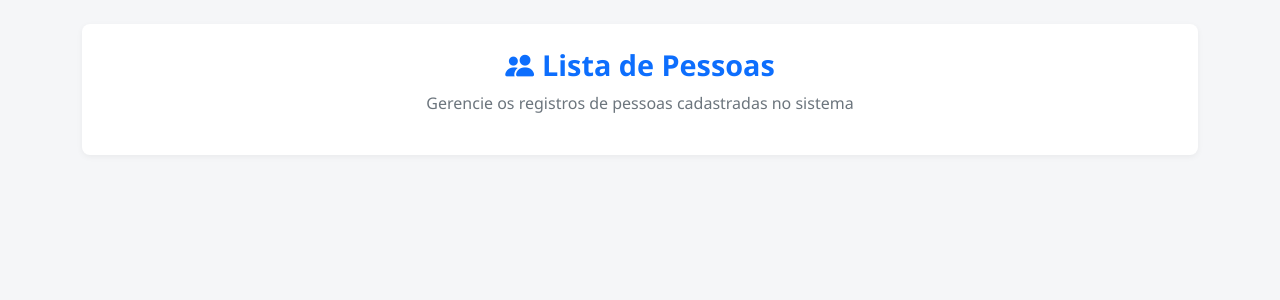
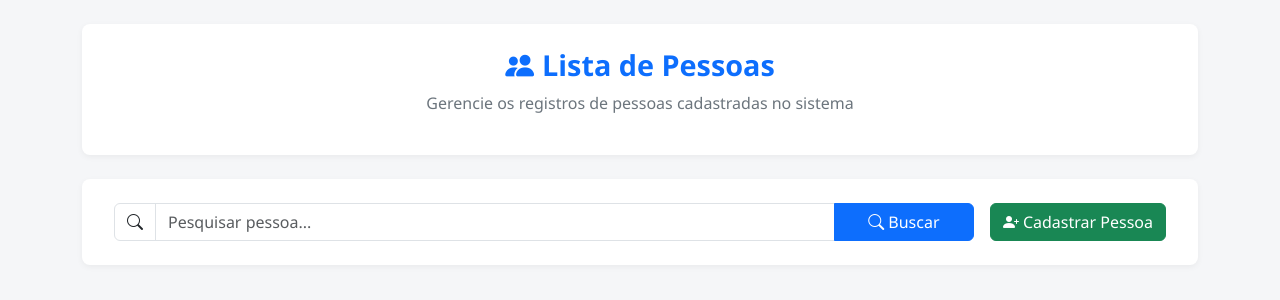
Before and after one commit to AgaciMario/PersonCRUD, a React (Vite) app in the folder PersonCRUD/personcrud.cliente/: page / in a window 1280 px wide. Shown: the top 300 px of the page. Built offline with nearby package versions, Linux system fonts and the light colour scheme.

Commit message:
feat: Adicionando barra de ações.

```diff
--- /dev/null
+++ b/PersonCRUD/personcrud.cliente/src/component/ActionBars/ActionBar.jsx
@@ -0,0 +1,16 @@
+import './ActionBars.css'
+
+function ActionBar() {
+    return (
+        <div className="section actions-bar d-flex flex-wrap justify-content-between align-items-center gap-3">
+            <div className="input-group w-auto flex-grow-1">
+                <span className="input-group-text bg-white"><i className="bi bi-search"></i></span>
+                <input type="text" className="form-control" placeholder="Pesquisar pessoa..." />
+                <button className="btn btn-primary"><i className="bi bi-search me-1"></i>Buscar</button>
+            </div>
+            <button className="btn btn-success"><i className="bi bi-person-plus-fill me-1"></i>Cadastrar Pessoa</button>
+        </div>
+    )
+}
+
+export default ActionBar
--- /dev/null
+++ b/PersonCRUD/personcrud.cliente/src/component/ActionBars/ActionBars.css
@@ -0,0 +1,3 @@
+.actions-bar .btn {
+    min-width: 140px;
+}
--- a/PersonCRUD/personcrud.cliente/src/pages/PersonPage.jsx
+++ b/PersonCRUD/personcrud.cliente/src/pages/PersonPage.jsx
@@ -1,11 +1,16 @@
 // Pagina principal que organiza e importa todos os components
 // também é resposavel pelo gerênciamento de estado como modais abertos paginação, linha selecionada etc
+
+// TODO: explorar a ideia de extrair as tags div que represtam seções para esta pagina, ao invés de telas em cada componente
+
 import Header from '../component/Header/Header'
+import ActionBar from '../component/ActionBars/ActionBar'
 
 function PersonPage() {
     return (
         <div className="container py-4">
             <Header />
+            <ActionBar />
         </div>
     )
 }
```
